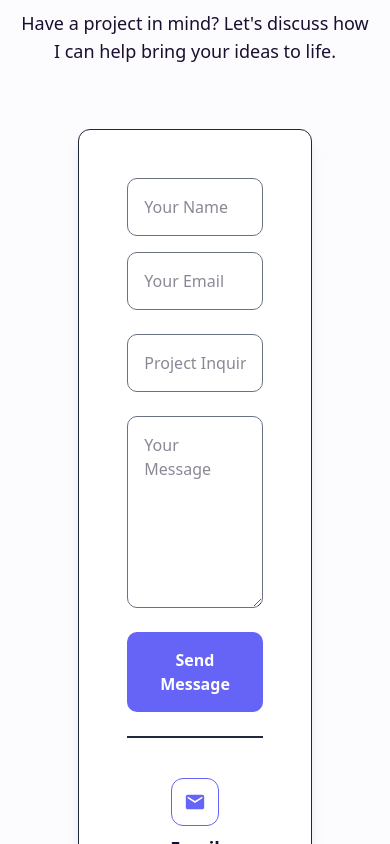
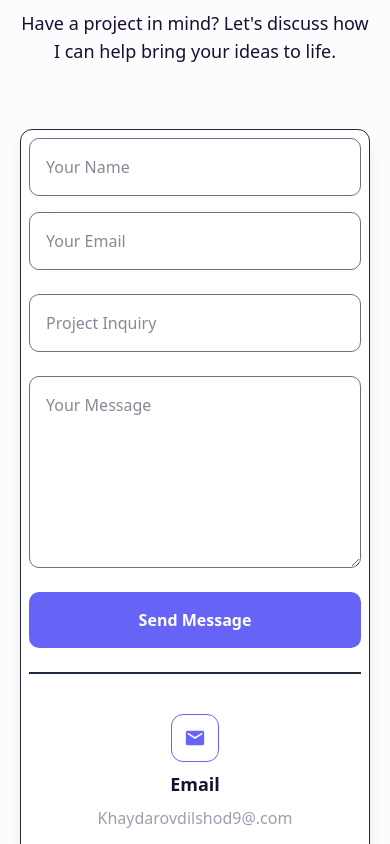
Before and after one commit to DixonKH/PortfolioWebsite, a Next.js app: page / in a window 390 px wide. Shown: the part 9420-10264 px from the top of the page. Built offline with nearby package versions, Linux system fonts and the light colour scheme.

Commit message:
feat:fixed contact page responsively

```diff
--- a/app/(main)/contact/page.tsx
+++ b/app/(main)/contact/page.tsx
@@ -16,7 +16,7 @@ export default function Contact() {
                </div>
              </div>
              <div className="w-full flex justify-center items-center">
-                <div className="w-8/12 border flex flex-col justify-center items-center gap-6 border-gray-800 rounded-lg p-12 shadow-lg bg-white dark:bg-gray-900/10">
+                <div className="lg:w-8/12 w-full border flex flex-col justify-center items-center gap-6 border-gray-800 rounded-lg p-2 lg:p-12 shadow-lg bg-white dark:bg-gray-900/10">
                     <form className="flex flex-col gap-6 w-full">
                         <div className="flex md:flex-row flex-col w-full justify-between gap-4">
                             <input
```
